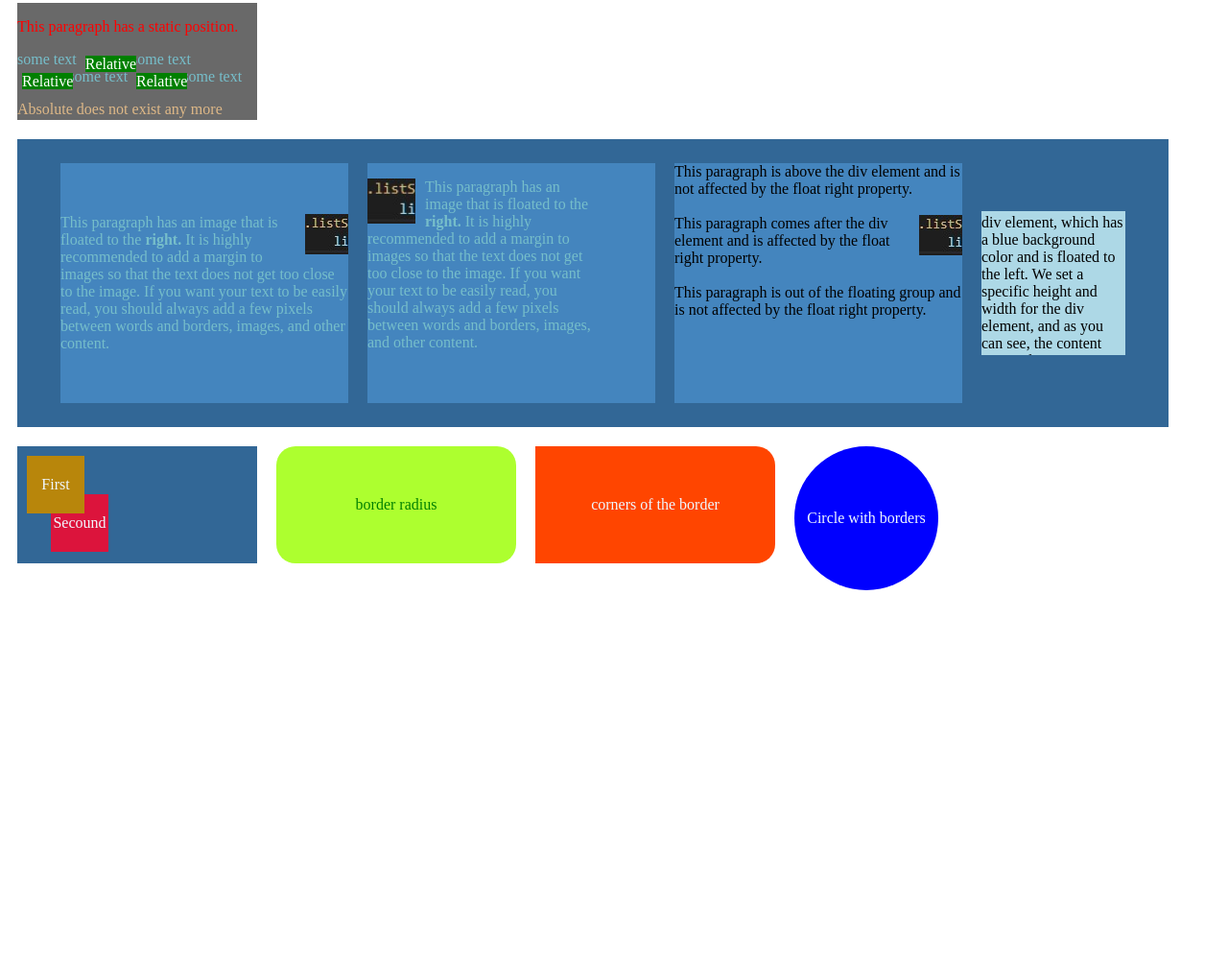
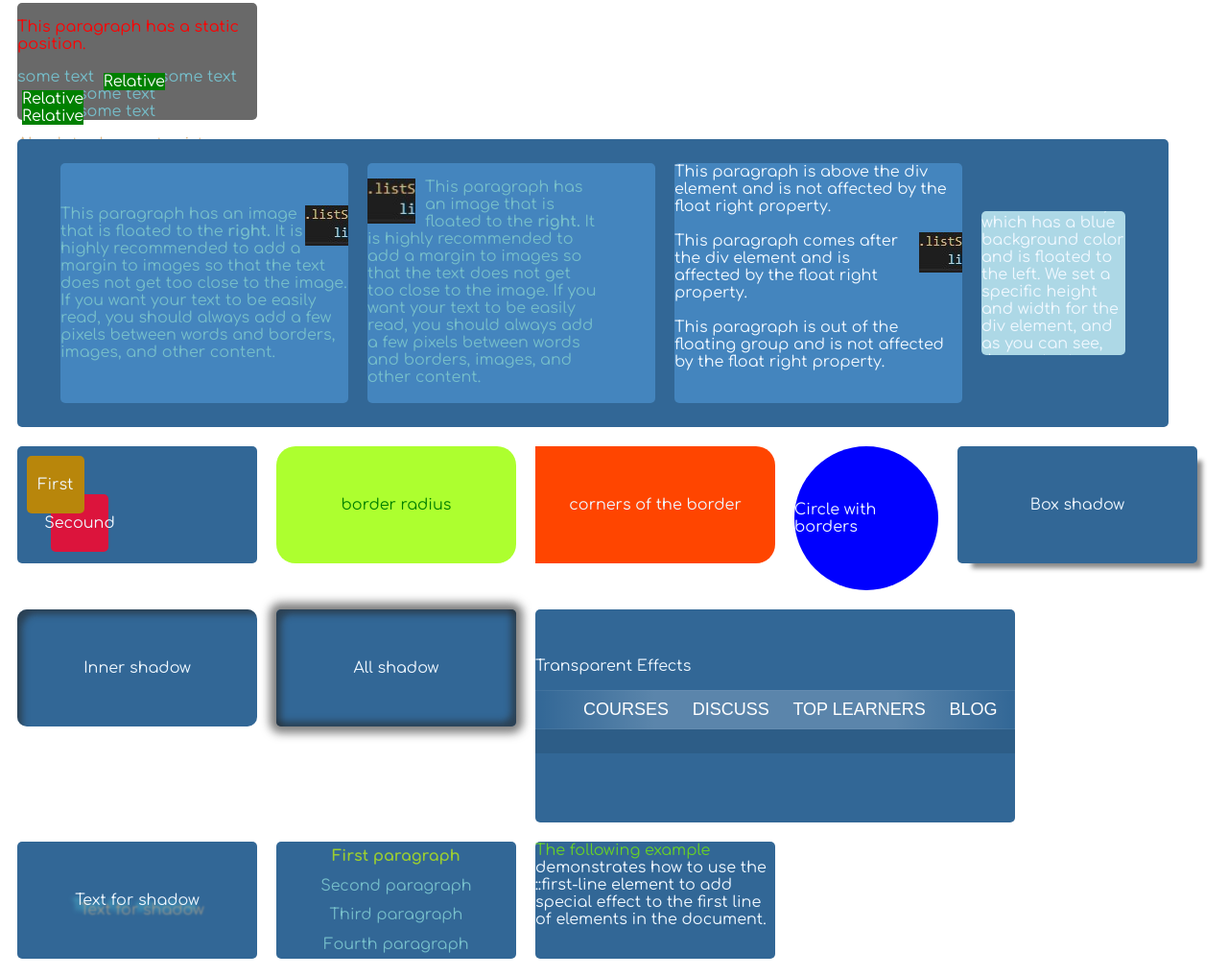
Before and after one commit to Buzz42er/StyleSheetsTeritory, a plain HTML site: page index.html in a window 1280 px wide. Shown: the part 1215-2232 px from the top of the page at 96% size. Before the commit the page ends 1848 px from the top, so only its background shows below. Drawn offline with Linux system fonts and the light colour scheme; a web font is replaced by a local one.

Commit message:
CSS3 pseudo elements
prikraju s CSS3 dodacima

```diff
--- a/index.html
+++ b/index.html
@@ -316,8 +316,44 @@
 
 <div class="borderr">border radius</div>
 <div class="border0">corners of the border</div>
-<div class="bCircle">Circle with borders
+<div class="bCircle">Circle with borders</div>
 
+<div class="box-shadow">
+    Box shadow
 </div>
+
+<div class="inner-shadow">
+    Inner shadow
+</div>
+
+<div class="allShadow">
+    All shadow
+</div>
+
+<div class="transparentEffect">
+    Transparent Effects
+    <ul>
+        <li><a href="#">COURSES</a></li>
+        <li><a href="#">DISCUSS</a></li>
+        <li><a href="#">TOP LEARNERS</a></li>
+        <li><a href="#">BLOG</a></li>
+    </ul>
+</div>
+
+<div class="textShadow">
+    Text for shadow
+</div>
+
+<div id="PseudoClasses">
+    <p><b>First paragraph</b></p>
+    <p>Second paragraph</p>
+    <p>Third paragraph</p>
+    <p>Fourth paragraph</p>
+ </div>
+
+ <div class="firstLine">
+    The following example demonstrates how to use the ::first-line element to add special effect to the first line of elements in the document.
+ </div>
+
 </body>
 </html>
--- a/style.css
+++ b/style.css
@@ -10,7 +10,8 @@ Look and feel of your site
 /*font-family: 'Flow Circular', cursive;*/
 @import url('https://fonts.googleapis.com/css2?family=Flow+Circular&display=swap');
 /*for this font copy this ---> font-family: 'Flow Circular', cursive; */
-
+@import url('https://fonts.googleapis.com/css2?family=Comfortaa:wght@300;400;500;600;700&display=swap');
+/*font-family: 'Comfortaa', cursive;*/
 
 /*Basic*/
 p /*selector*/ {
@@ -33,6 +34,9 @@ div {
     justify-content: center;
     align-items: center;
     background-color: rgb(50, 103, 150);
+    border-radius: 5px;
+    color: aliceblue;
+    font-family: 'Comfortaa', cursive;
 }
 
 
@@ -570,3 +574,150 @@ to create keyframes, set duration, easing, and more.
     color: aliceblue;
 
 }
+
+
+.box-shadow {
+/*
+- The first length for the horizontal offset will cast the shadow to
+the right of the box (required)
+- The second length is for the vertical offset that will cast the
+shadow to below the box (required)
+- The color of the shadow (optional)
+
+Besides color, there are also two optional values
+for the box-shadow element, which are blur and spread.
+
+negative:
+horizontal offset - the shadow will be to the left of the box
+vertical offset - the shadow will be above the box
+blur radius - negative values are not allowed
+spread radius - negative values will cause the shadow to shrink
+
+box-shadow: horizontal(right) / vertical(down) / blur / spread / color;
+
+*/
+    box-shadow: 10px 10px 5px -5px #888888;
+    color: aliceblue;
+}
+
+.inner-shadow {
+    /*
+    You can simultaneously create
+    inner and outer shadows by separating each shadow with a comma.
+    inset for inner nothing for outer
+    */
+
+    color: aliceblue;
+    box-shadow: inset 10px 10px 7px -5px #27272796;
+    /*code under this comment is just for look*/
+    border-radius: 10px;
+
+}
+
+.allShadow {
+    box-shadow: inset 10px 10px 7px -5px #27272796,
+                inset -10px -10px 7px -5px #27272796,
+                0 0 10px 7px  #27272796;
+
+}
+
+.transparentEffect {
+    padding: 50px 0;
+    min-width: 500px;
+    display: block;
+/*
+Before CSS3, transparent background images were used to create transparency effects. The new features of CSS3 now make it easier to create transparency effects.
+
+CSS supports color names, hexadecimal, and RGB colors.
+In addition, CSS3 introduces the following:
+
+RGBA Colors
+RGBA color values are an extension of RGB color values with an alpha channel, which specifies the opacity for a color.
+An RGBA color value is specified with: rgba(red, green, blue, alpha). The alpha parameter is a number between 0.0 (fully transparent) and 1.0 (fully opaque).
+
+HSL (Hue, Saturation, Lightness) Colors
+An HSL color value is specified with: hsl(hue, saturation, lightness).
+Hue is a degree on the color wheel ranging from 0 to 360
+0 (or 360) is red, 120 is green, 240 is blue.
+Saturation is a percentage value: 100% is the full color.
+Lightness is also a percentage; 0% is dark (black) and 100% is white. HSLA color values are an extension of HSL color values with an alpha channel - which specifies the opacity for a color (just like RGBA).
+
+In the example below, a transparent glass menu bar is created with CSS3.
+*/
+
+}
+
+.transparentEffect ul {
+    background: linear-gradient(90deg,
+    rgba(255, 255, 255, 0) 0%,
+     rgba(255, 255, 255, 0.2) 25%,
+     rgba(255, 255, 255, 0.2) 75%,
+     rgba(255, 255, 255, 0) 100%);
+     box-shadow: 0 25px rgba(0, 0, 0, 0.1),
+     inset 0 0 1px rgba(255, 255, 255, 0.6);
+}
+
+.transparentEffect ul li {
+    display: inline-block;
+}
+
+.transparentEffect ul li a {
+    padding: 10px;
+    color: #FFFFFF;
+    font-size: 18px;
+    font-family: Arial;
+    text-decoration: none;
+    display: block;
+}
+
+.textShadow {
+    /*
+    text-shadow: x-offset y-offset blur color;
+    */
+    text-shadow: 5px 10px 2px #93968f,
+    -3px 6px 5px #58d1e3;
+
+
+}
+/*
+The CSS pseudo-classes allow us to style elements,
+or parts of elements, that exist in the document
+tree without using JavaScript or any other scripts.
+A pseudo-class starts with a ":" (colon).
+The most commonly used pseudo-classes are :first-child
+and :last-child.
+
+The :first-child pseudo-class matches an element
+that is the first child element of some other element.
+*/
+#PseudoClasses {
+    display: flex;
+    flex-wrap: wrap;
+
+
+}
+
+#PseudoClasses p {
+    margin: 0;
+}
+
+#PseudoClasses p:first-child {
+    color: yellowgreen;
+
+}
+
+/*
+::first-line - the first line of the text in a selector
+::first-letter - the first letter of the text in a selector
+::selection - selects the portion of an element that is selected by a user
+::before - inserts some content before an element
+::after - inserts some content after an element
+*/
+
+.firstLine {
+    display: block;
+}
+
+.firstLine::first-line {
+    color: #68d127;
+}
```
